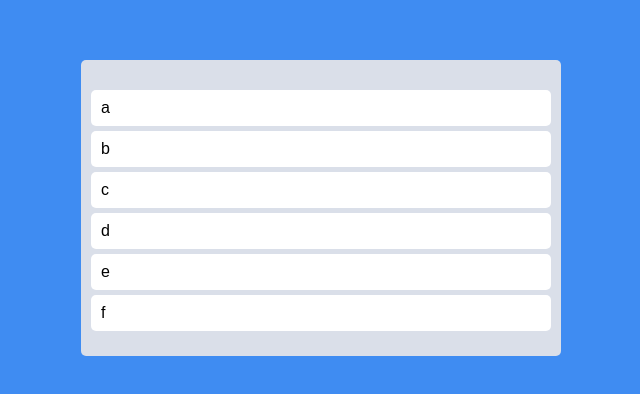
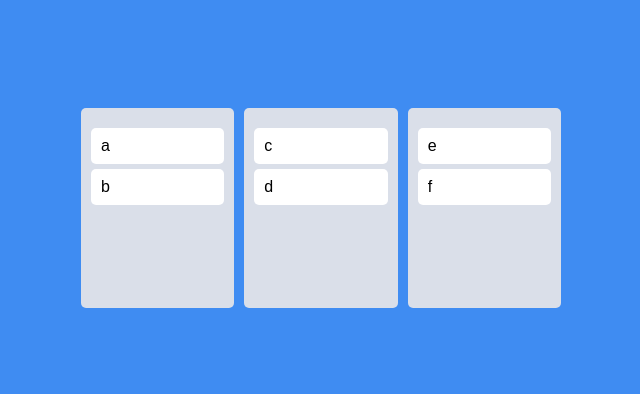
Before and after one commit to mahwin/practice-cra, a React (Create React App) app: page / in a window 1280 px wide. Shown: the part 192-586 px from the top of the page, without its empty margins (319-959 px from the left). Built offline with nearby package versions, Linux system fonts and the light colour scheme.

Commit message:
Add many Board

```diff
--- a/src/App.tsx
+++ b/src/App.tsx
@@ -1,13 +1,8 @@
-import {
-  DragDropContext,
-  Droppable,
-  Draggable,
-  DropResult,
-} from "react-beautiful-dnd";
 import { useRecoilState } from "recoil";
 import styled from "styled-components";
 import { toDoState } from "./atoms";
-import DraggableCard from "./Components/DragabbleCard";
+import { DragDropContext, DropResult } from "react-beautiful-dnd";
+import Board from "./Components/Board";
 
 const Wrapper = styled.div`
   display: flex;
@@ -22,46 +17,28 @@
 const Boards = styled.div`
   display: grid;
   width: 100%;
-  grid-template-columns: repeat(1, 1fr);
-`;
-
-const Board = styled.div`
-  padding: 20px 10px;
-  padding-top: 30px;
-  background-color: ${(props) => props.theme.boardColor};
-  border-radius: 5px;
-  min-height: 200px;
+  gap: 10px;
+  grid-template-columns: repeat(3, 1fr);
 `;
 
 function App() {
   const [toDos, setToDos] = useRecoilState(toDoState);
   const onDragEnd = ({ draggableId, destination, source }: DropResult) => {
     if (!destination) return;
-    setToDos((oldToDos) => {
-      const copyToDos = [...oldToDos];
-      copyToDos.splice(source.index, 1);
-      copyToDos.splice(destination?.index, 0, draggableId);
-      return copyToDos;
-    });
+    // setToDos((oldToDos) => {
+    //   const copyToDos = [...oldToDos];
+    //   copyToDos.splice(source.index, 1);
+    //   copyToDos.splice(destination?.index, 0, draggableId);
+    //   return copyToDos;
+    // });
   };
   return (
     <DragDropContext onDragEnd={onDragEnd}>
       <Wrapper>
         <Boards>
-          <Droppable droppableId="one">
-            {(magic) => (
-              <Board ref={magic.innerRef} {...magic.droppableProps}>
-                {toDos.map((toDo, index) => (
-                  <DraggableCard
-                    key={toDo}
-                    index={index}
-                    toDo={toDo}
-                  ></DraggableCard>
-                ))}
-                {magic.placeholder}
-              </Board>
-            )}
-          </Droppable>
+          {Object.keys(toDos).map((boradId) => (
+            <Board boardId={boradId} key={boradId} toDos={toDos[boradId]} />
+          ))}
         </Boards>
       </Wrapper>
     </DragDropContext>
--- /dev/null
+++ b/src/Components/Board.tsx
@@ -0,0 +1,31 @@
+import { Droppable } from "react-beautiful-dnd";
+import styled from "styled-components";
+import DragabbleCard from "./DragabbleCard";
+
+const Wrapper = styled.div`
+  padding: 20px 10px;
+  background-color: ${(props) => props.theme.boardColor};
+  border-radius: 5px;
+  min-height: 200px;
+`;
+
+interface IBoardProps {
+  toDos: string[];
+  boardId: string;
+}
+
+function Board({ toDos, boardId }: IBoardProps) {
+  return (
+    <Droppable droppableId={boardId}>
+      {(magic) => (
+        <Wrapper ref={magic.innerRef} {...magic.droppableProps}>
+          {toDos.map((toDo, index) => (
+            <DragabbleCard key={toDo} index={index} toDo={toDo} />
+          ))}
+          {magic.placeholder}
+        </Wrapper>
+      )}
+    </Droppable>
+  );
+}
+export default Board;
--- a/src/atoms.tsx
+++ b/src/atoms.tsx
@@ -1,6 +1,14 @@
 import { atom, selector } from "recoil";
 
-export const toDoState = atom({
+interface IToDoState {
+  [key: string]: string[];
+}
+
+export const toDoState = atom<IToDoState>({
   key: "toDo",
-  default: ["a", "b", "c", "d", "e", "f"],
+  default: {
+    to_do: ["a", "b"],
+    doing: ["c", "d"],
+    done: ["e", "f"],
+  },
 });
```
